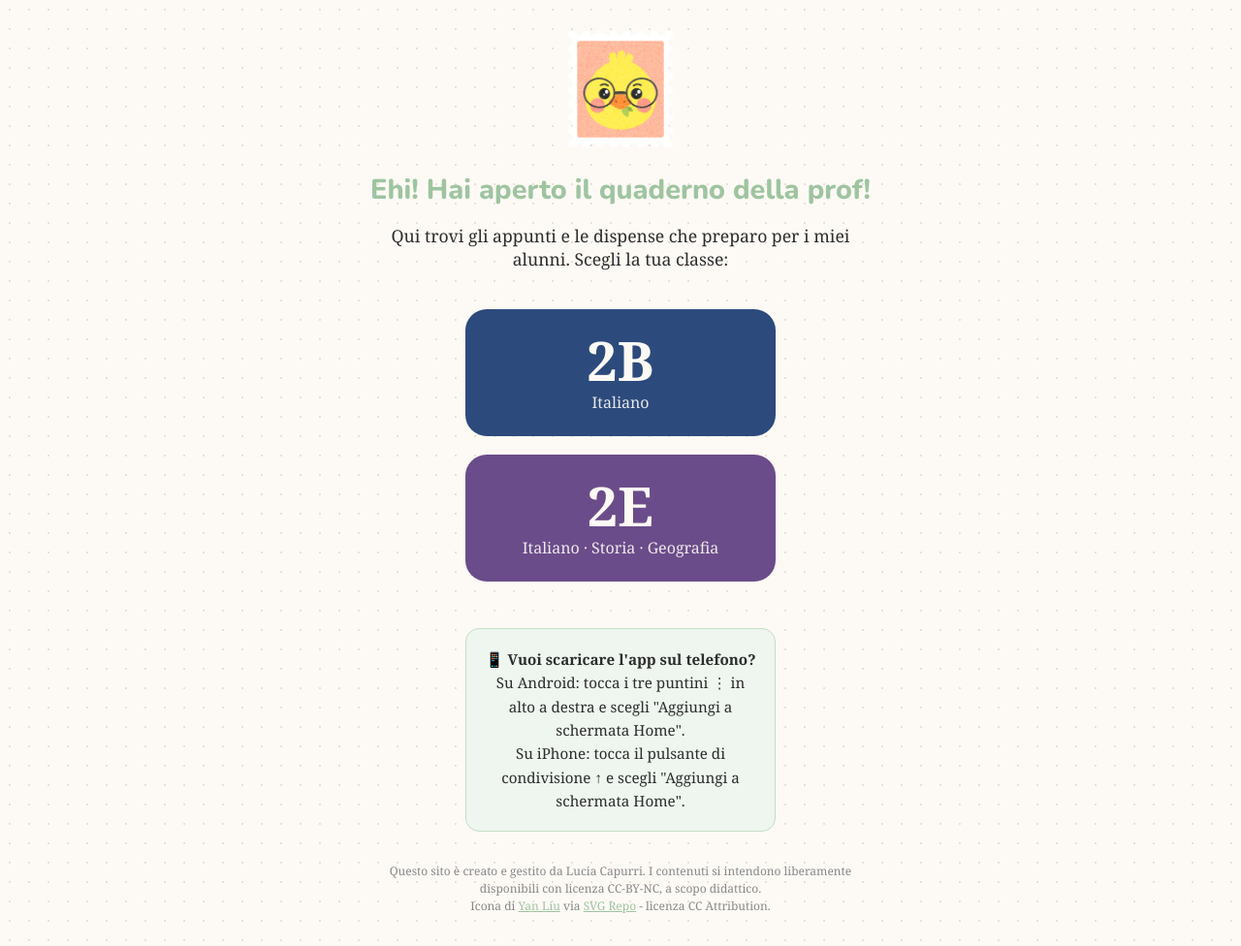
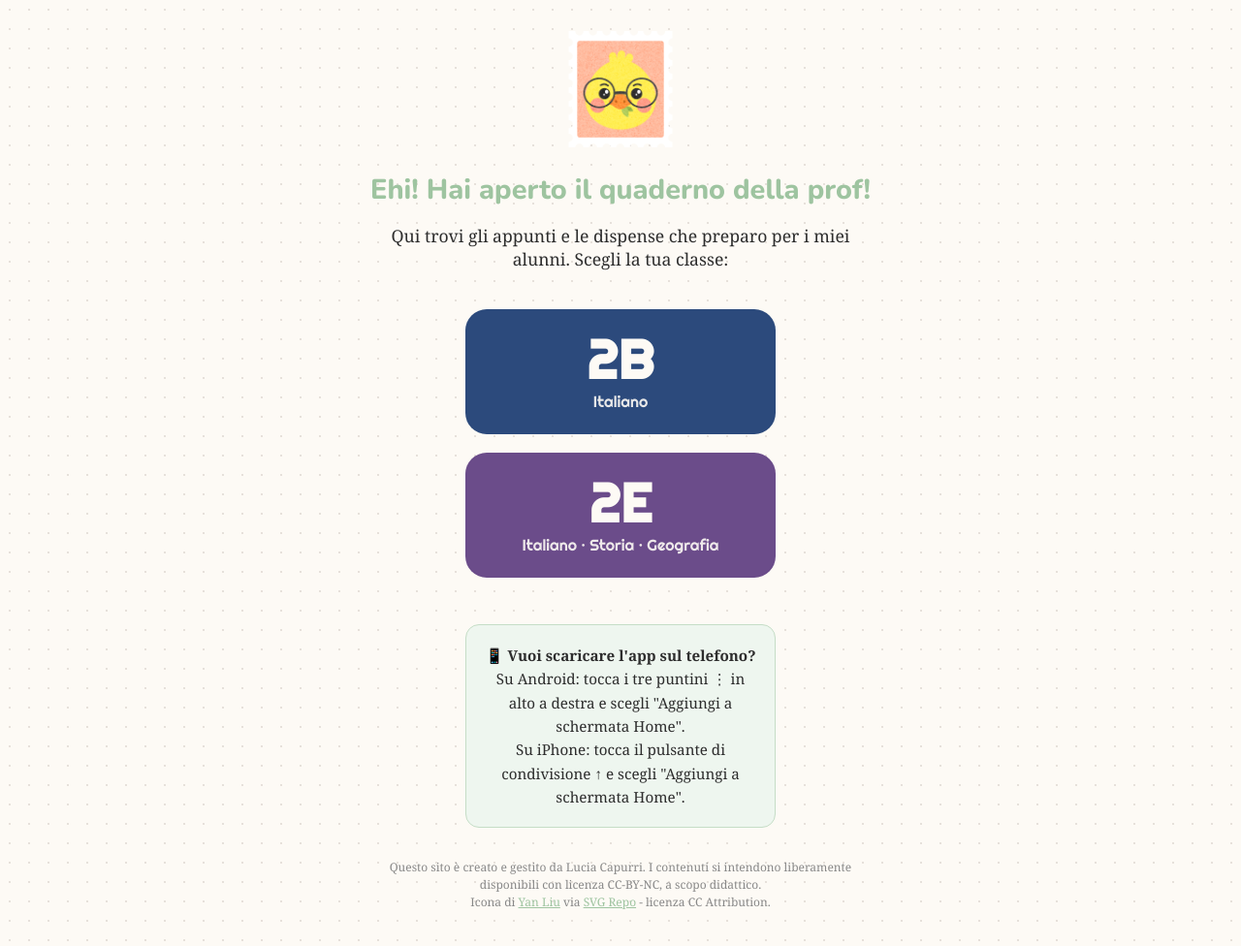
Before and after one commit to ilquadernodellaprof/ilquadernodellaprof.github.io, a Jekyll site: the page built from index.html, in a window 1280 px wide. Shown: the whole page at 97% size. Built offline with Jekyll 4.4.1, drawn with Linux system fonts in a browser that asks for light colours.

Commit message:
Add 'Righteous' font to stylesheet link
Updated font link to include 'Righteous' font family.

```diff
--- a/index.html
+++ b/index.html
@@ -12,7 +12,7 @@
   <meta name="theme-color" content="#9ec4a0">
   <link rel="preconnect" href="https://fonts.googleapis.com">
   <link rel="preconnect" href="https://fonts.gstatic.com" crossorigin>
-  <link href="https://fonts.googleapis.com/css2?family=Nunito:wght@800&display=swap" rel="stylesheet">
+  <link href="https://fonts.googleapis.com/css2?family=Nunito:wght@800&family=Righteous&display=swap" rel="stylesheet">
   <script>
     if ('serviceWorker' in navigator) {
       navigator.serviceWorker.register('/sw.js');
@@ -80,11 +80,13 @@
       font-weight: bold;
       line-height: 1;
       margin-bottom: 0.3rem;
+      font-family: 'Righteous', sans-serif;
     }
     .bottone .nome {
       display: block;
       font-size: 1rem;
       opacity: 0.9;
+      font-family: 'Righteous', sans-serif;
     }
     .bottone-2b {
       background-color: #2c4a7c;
```
